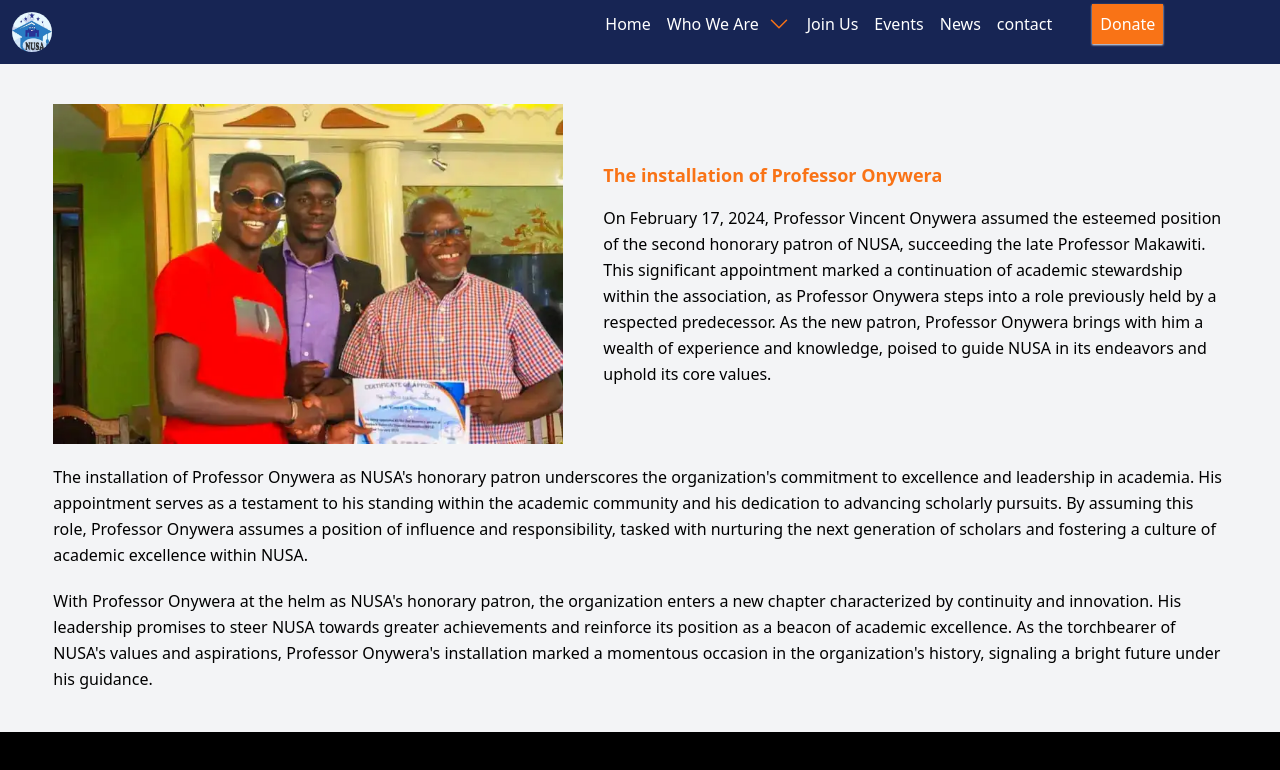
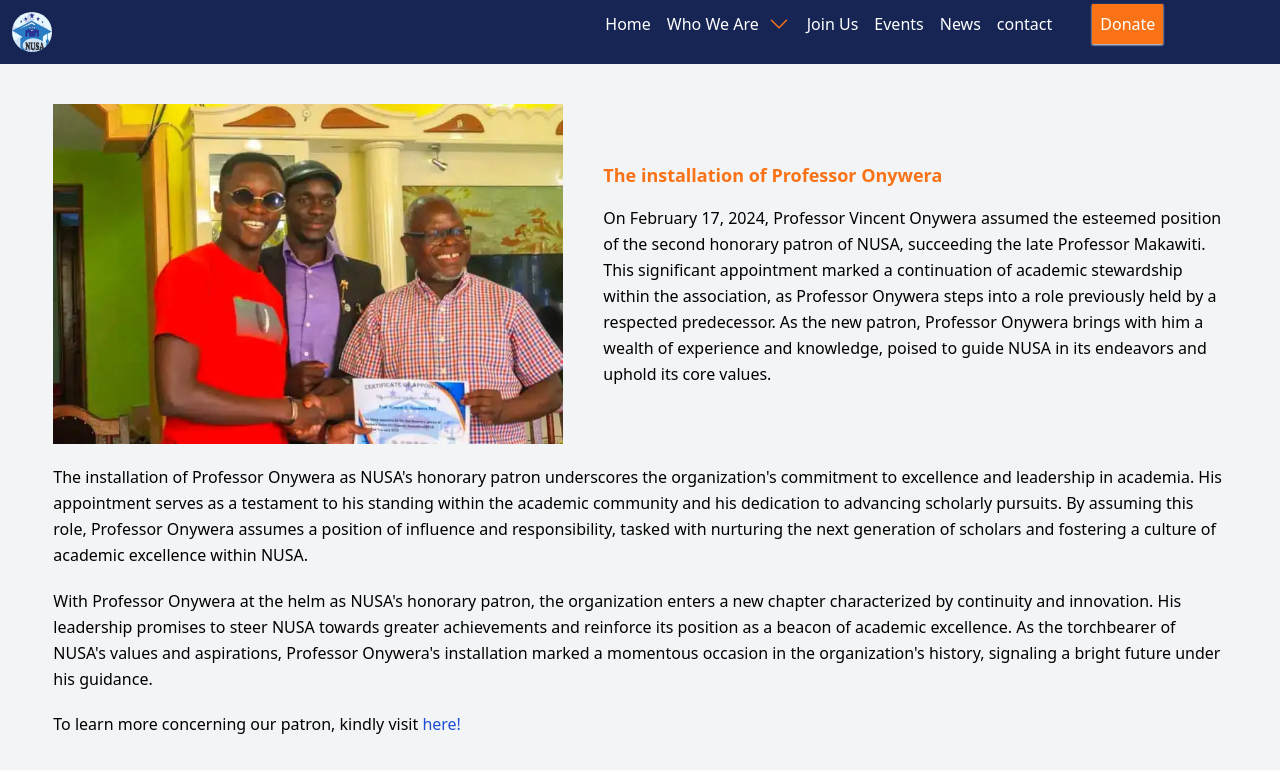
Before and after one commit to WilfredMutwiri/NYAKACHUNIVERSITY-STUDENTSASSOCIATION-Website, a React (Create React App) app in the folder frontend/: page /PatronInstallation in a window 1280 px wide. Shown: the top 770 px of the page. Built offline with nearby package versions, Linux system fonts and the light colour scheme.

Commit message:
Add patrol url

```diff
--- a/frontend/src/componets/PatronInstallation.js
+++ b/frontend/src/componets/PatronInstallation.js
@@ -35,6 +35,9 @@ const PatronInstallation = () => {
             As the torchbearer of NUSA's values and aspirations, Professor Onywera's installation marked
             a momentous occasion in the organization's history, signaling a bright future under his guidance.
            </p>
+           <p class="pt-5">
+           To learn more concerning our patron, kindly visit <a class="text-blue-700" href='https://www.kcau.ac.ke/personnel/prof-vincent-o-onywera-phd-isak2/' target='_blank'>here!</a>
+           </p>
             </div>
             </div>
         </div>
```
